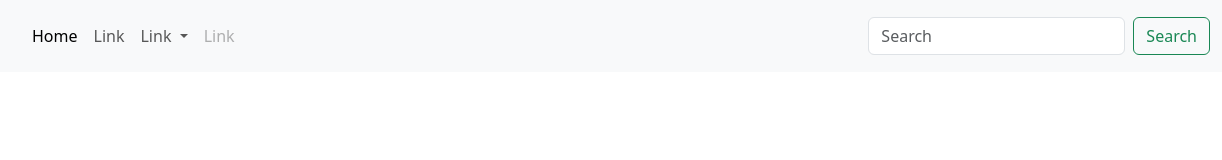
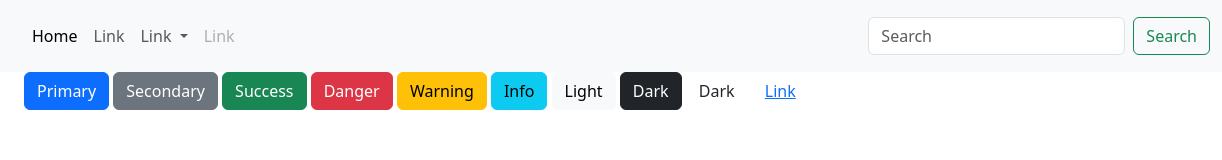
Before and after one commit to NacAbarca/bootstrap-5-npm, a website: page src/index.html in a window 1280 px wide. Shown: the full height of the page, 58-1280 px from the left. Drawn offline with nearby package versions, Linux system fonts and the light colour scheme.

Commit message:
Constructiva con bootstrap + scss esta Ok!

```diff
--- /dev/null
+++ b/src/assets/scss/abstracts/_variables.scss
@@ -0,0 +1,2 @@
+
+$btn-padding-y:10rem;
--- a/src/index.html
+++ b/src/index.html
@@ -3,7 +3,7 @@
 <head>
     <meta charset="UTF-8">
     <meta name="viewport" content="width=device-width, initial-scale=1">
-    <title>Document</title>
+    <title>Admin Paneleria by Marketing Sordas</title>
     <link href="https://cdn.jsdelivr.net/npm/bootstrap@5.3.3/dist/css/bootstrap.min.css" rel="stylesheet" integrity="sha384-QWTKZyjpPEjISv5WaRU9OFeRpok6YctnYmDr5pNlyT2bRjXh0JMhjY6hW+ALEwIH" crossorigin="anonymous">
 
 </head>
@@ -50,7 +50,25 @@
       </div>
     </div>
   </nav>
-    <script src="https://cdn.jsdelivr.net/npm/bootstrap@5.3.3/dist/js/bootstrap.bundle.min.js" integrity="sha384-YvpcrYf0tY3lHB60NNkmXc5s9fDVZLESaAA55NDzOxhy9GkcIdslK1eN7N6jIeHz" crossorigin="anonymous"></script>
+  <div class="container">
+    <div class="row">
+      <div class="col-12">
+        <button type="button" class="btn btn-primary">Primary</button>
+        <button type="button" class="btn btn-secondary">Secondary</button>
+        <button type="button" class="btn btn-success">Success</button>
+        <button type="button" class="btn btn-danger">Danger</button>
+        <button type="button" class="btn btn-warning">Warning</button>
+        <button type="button" class="btn btn-info">Info</button>
+        <button type="button" class="btn btn-light">Light</button>
+        <button type="button" class="btn btn-dark">Dark</button>
+        <button type="button" class="btn btn-custom-color">Dark</button>
+        <button type="button" class="btn btn-link">Link</button>
+      </div>
+    </div>
+  </div>
+
+  <script src="./assets/js/main.js"></script>
+  <!-- <script src="https://cdn.jsdelivr.net/npm/bootstrap@5.3.3/dist/js/bootstrap.bundle.min.js" integrity="sha384-YvpcrYf0tY3lHB60NNkmXc5s9fDVZLESaAA55NDzOxhy9GkcIdslK1eN7N6jIeHz" crossorigin="anonymous"></script> -->
 
 </body>
 </html>
```
Also changed, not shown: src/assets/scss/main.scss (+22 -0 lines).
